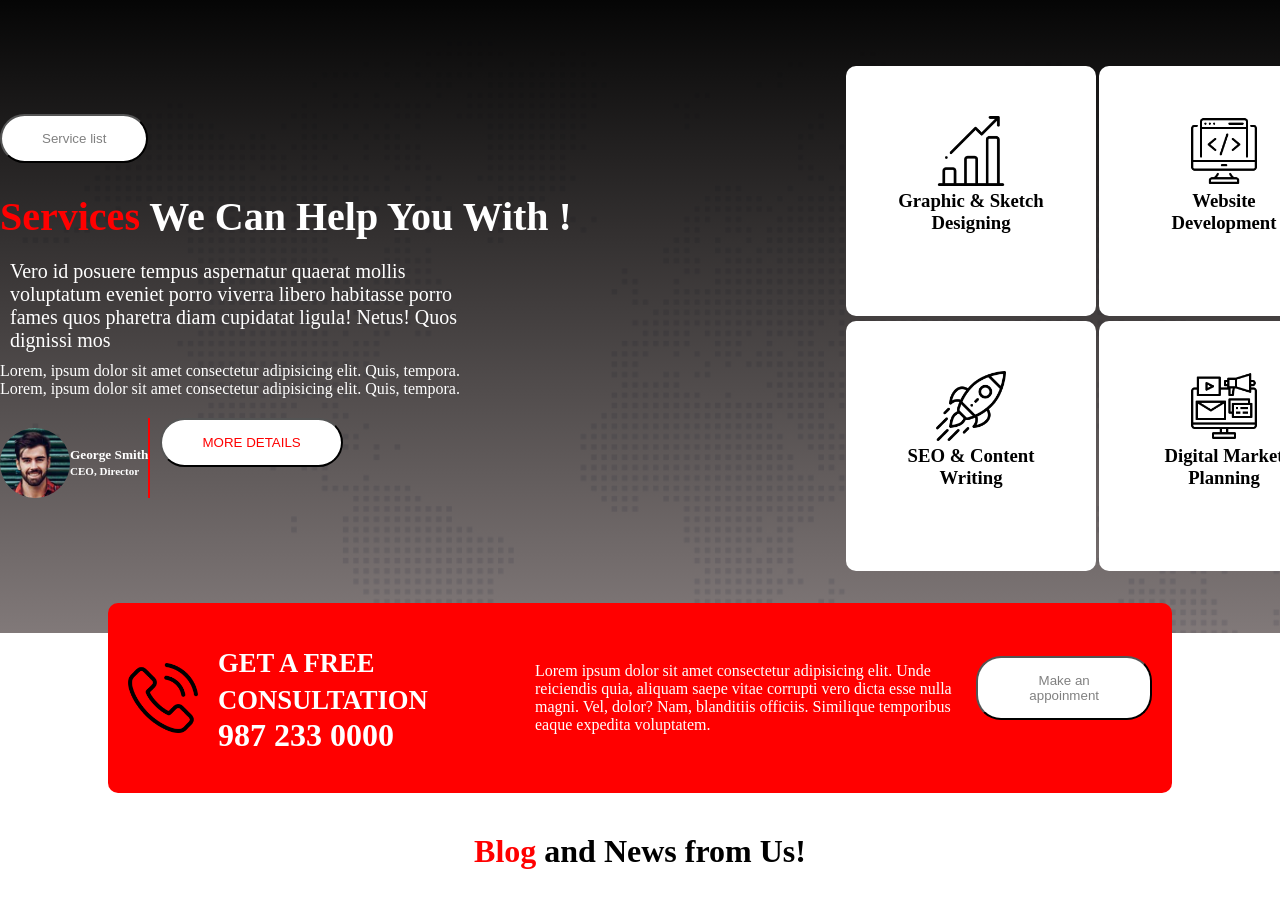
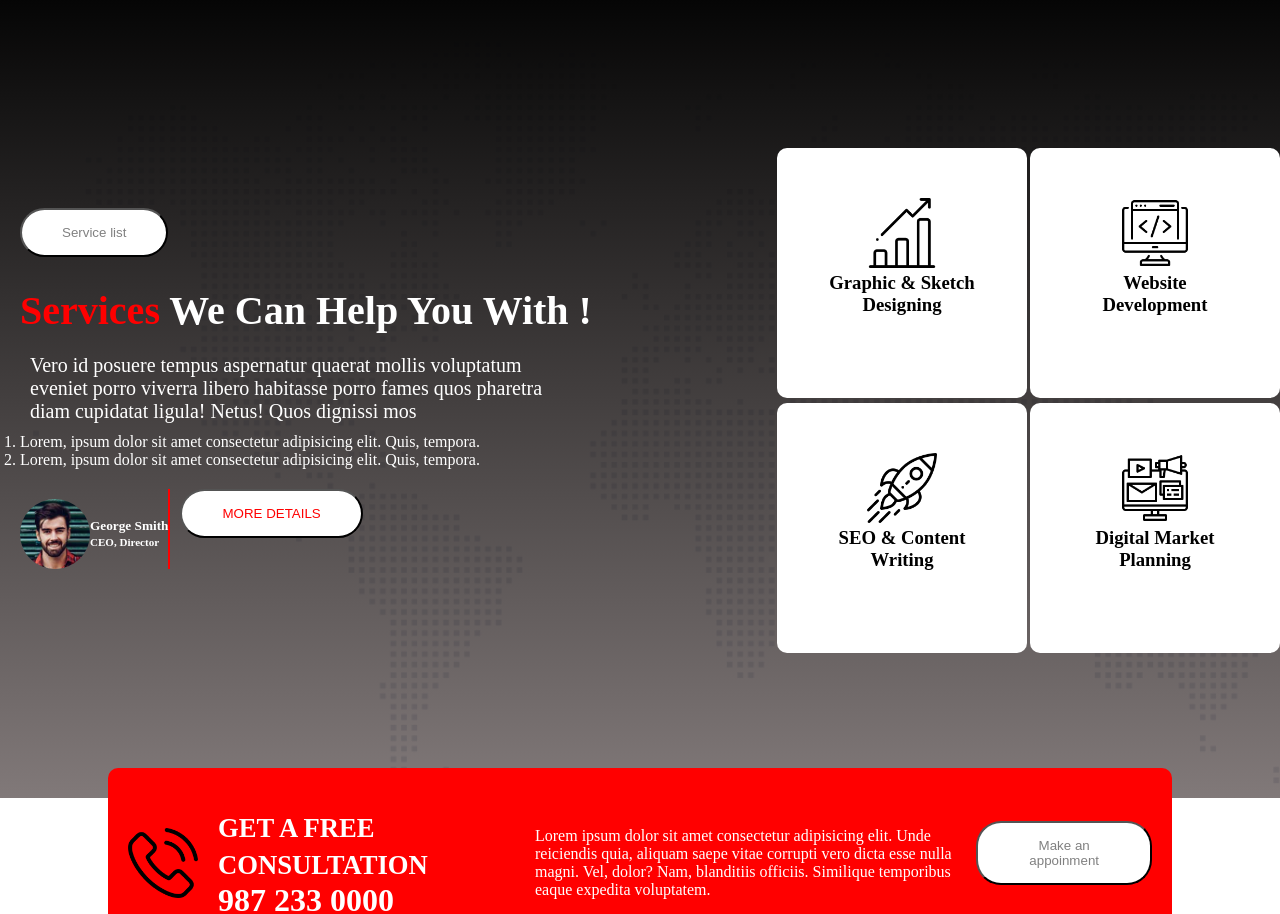
Before and after one commit to IamRazzakk/Digital-agency, a plain HTML site: page asset/index.html in a window 1280 px wide. Shown: the part 897-1811 px from the top of the page. Drawn offline with Linux system fonts and the light colour scheme.

Commit message:
firnal submition

```diff
--- a/asset/rakib.css
+++ b/asset/rakib.css
@@ -23,6 +23,7 @@ ul {
 ul li:hover{
     background: white;
     color: black;
+    padding: 10px 20px;
     /* margin: 10px 30px; */
     border-radius: 5px;
 }
@@ -129,7 +130,8 @@ li {
     text-align: -webkit-match-parent;
 }
 .service-section{
-    width: 50%;
+
+    padding-left: 20px;
 }
 .service-container{
     background-image: url("../asset/image/background.jpg"), linear-gradient();
@@ -137,12 +139,12 @@ li {
     background-blend-mode: overlay;
     background-size: cover;
     color: white;
-    height: 635px;
+    height:100vh;
     display: flex;
     justify-content: space-between;
     align-items: center;
     padding: 0,0,100px,0;
-    width: 1349px;
+    width:100%;
 }
 .author-section{
     display: flex;
```
